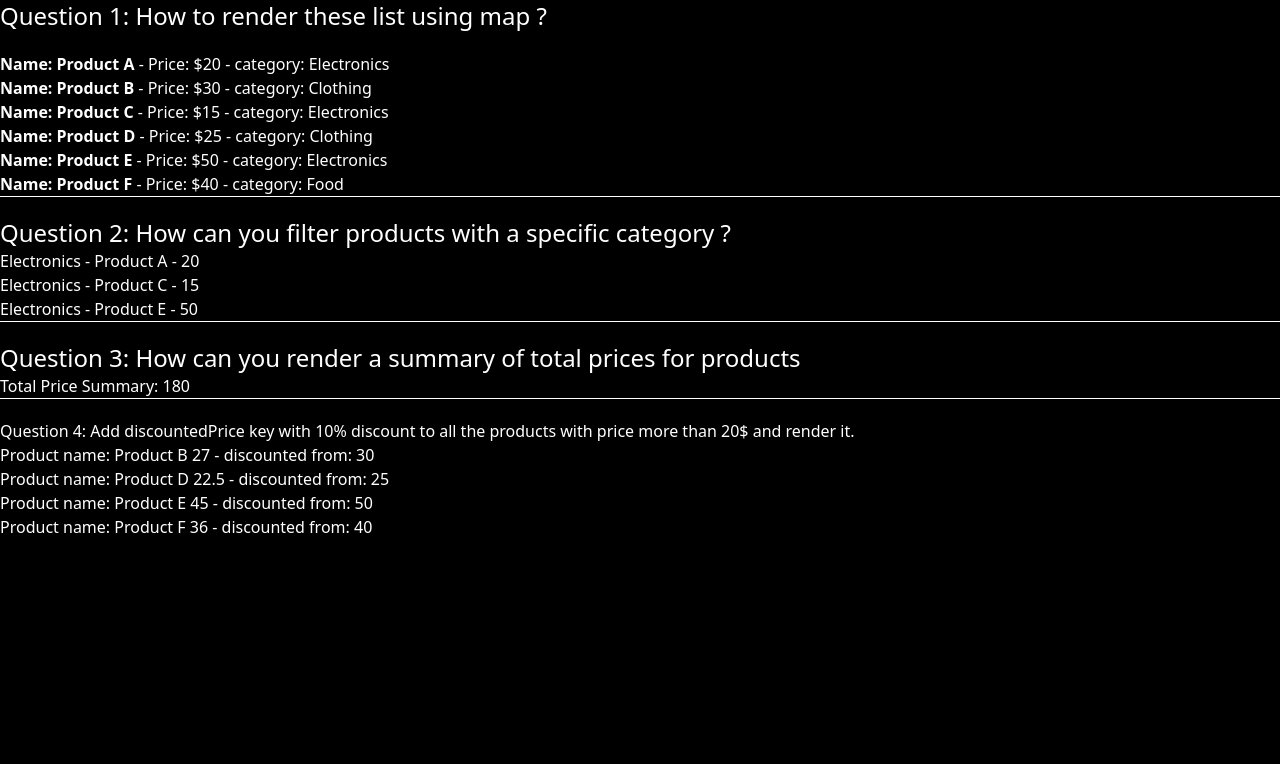
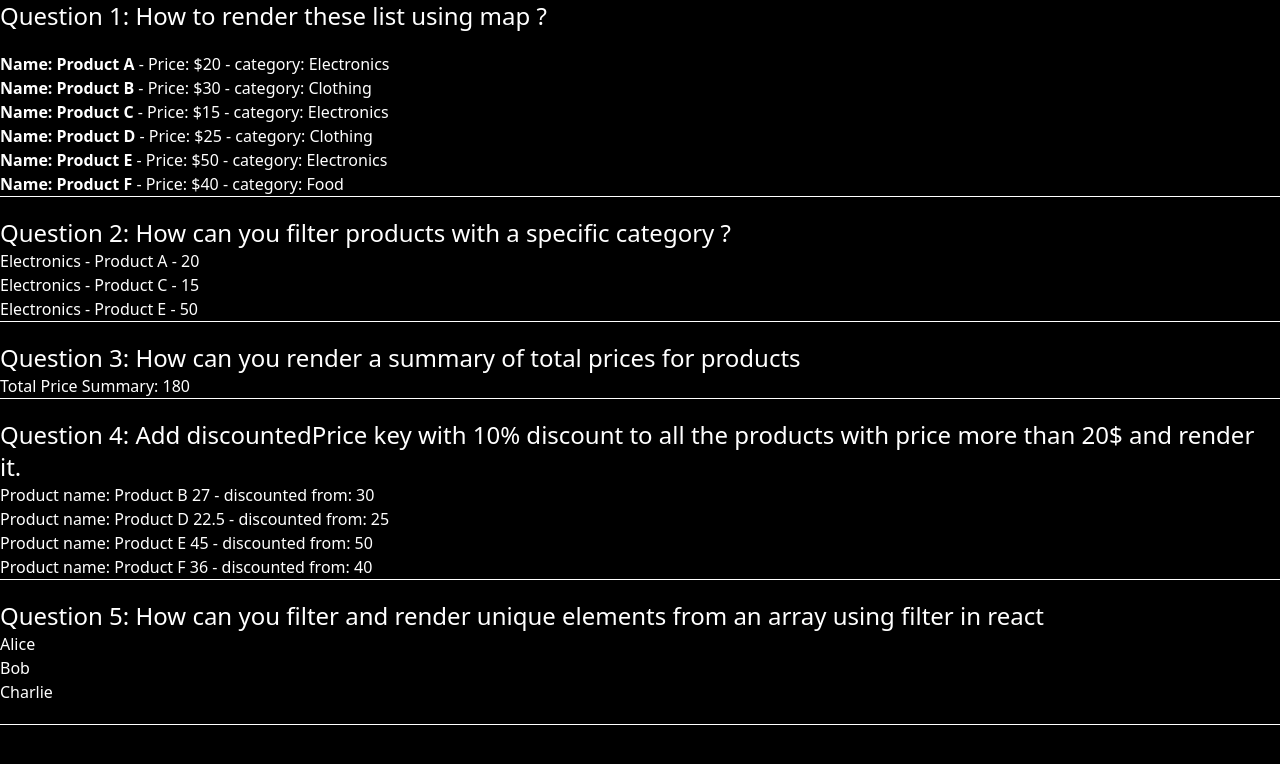
Before and after one commit to Shahid6516/React, a React (Vite) app: page / in a window 1280 px wide. Shown: the top 764 px of the page. Built offline with nearby package versions, Linux system fonts and the light colour scheme.

Commit message:
Filter the unique name by using filter and render it using map function

```diff
--- a/src/Questions/RenderingListAndConditionalOperator.jsx
+++ b/src/Questions/RenderingListAndConditionalOperator.jsx
@@ -11,6 +11,7 @@ const RenderingListAndConditionalOperator = () => {
     { id: 6, name: "Product F", price: 40, category: "Food" },
   ];
 
+  const names = ["Alice", "Bob", "Alice", "Charlie", "Bob"];
 
 
   return (
@@ -53,8 +54,8 @@ const RenderingListAndConditionalOperator = () => {
       </div>
       <hr />
 
-      <div className="Question 4 mt-5">
-        <h2>Question 4: Add discountedPrice key with 10% discount to all the products with price more than 20$ and render it.</h2>
+      <div className="Question 4 mt-5 ">
+        <h2 className='text-2xl'>Question 4: Add discountedPrice key with 10% discount to all the products with price more than 20$ and render it.</h2>
 
         <ul>
           {products.filter((product) => product.price > 20).map((product) => {
@@ -69,6 +70,22 @@ const RenderingListAndConditionalOperator = () => {
 
       </div>
 
+      <hr />
+
+      <div className='question 5 mt-5'>
+        <h2 className='Question 5 text-2xl'>
+          Question 5: How can you filter and render unique elements from an array using filter in react
+        </h2>
+
+        <ul className='mb-5'>
+          {names.filter((name, index) => {
+            return names.indexOf(name) === index;
+          }).map((name) => {
+            return <li>{name}</li>
+          })}
+        </ul>
+      </div>
+      <hr />
     </div>
 
 
```
